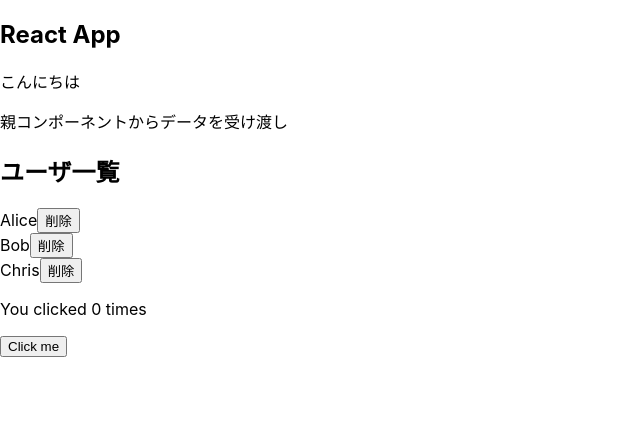
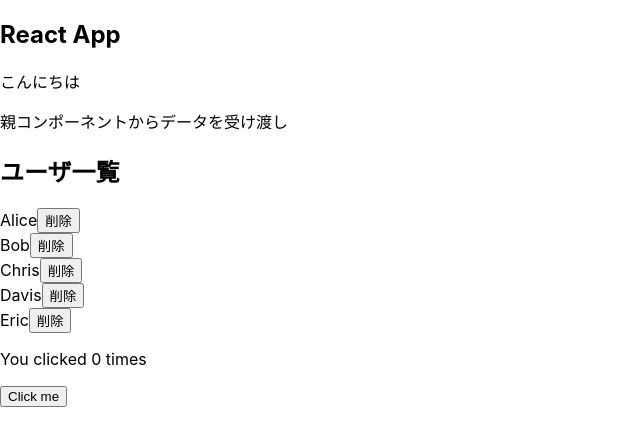
Before and after one commit to yse-yoo/react_samples_2022, a React (Create React App) app in the folder react_sample1/: page / in a window 1280 px wide. Shown: the top 446 px of the page, without its empty margins (0-640 px from the left). Built offline with nearby package versions, Linux system fonts and the light colour scheme; the HTML template or start-up script is replaced by a standard one.

Commit message:
add users

```diff
--- a/react_sample1/src/App.js
+++ b/react_sample1/src/App.js
@@ -13,6 +13,8 @@ function App() {
         { id: 1, name: 'Alice', email: 'alice@test.com', password: '1111' },
         { id: 2, name: 'Bob', email: 'bob@test.com', password: '1111' },
         { id: 3, name: 'Chris', email: 'chris@test.com', password: '1111' },
+        { id: 4, name: 'Davis', email: 'davis@test.com', password: '1111' },
+        { id: 5, name: 'Eric', email: 'Eric@test.com', password: '1111' },
     ];
 
     const [users, setUsers] = useState(defaultUsers)
```
